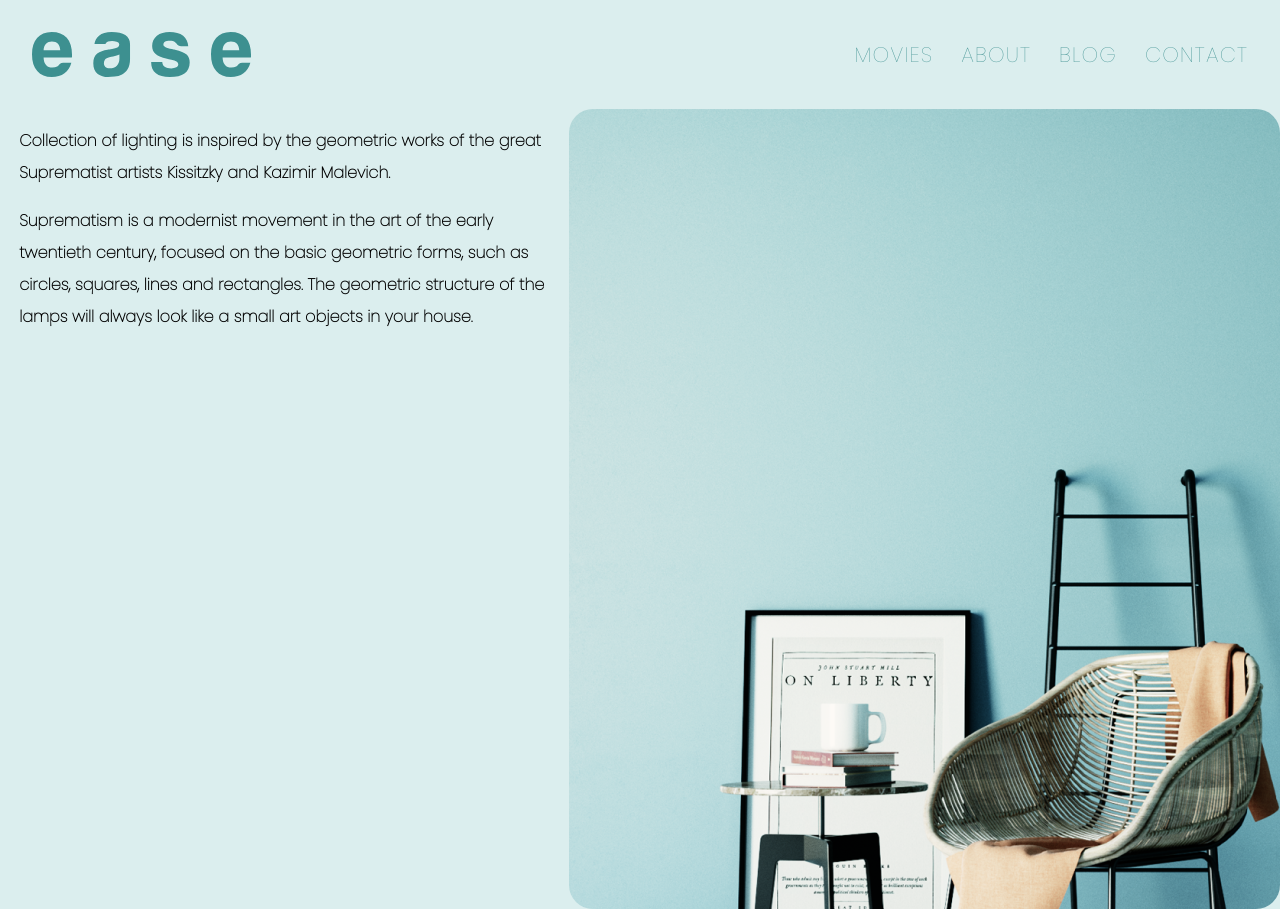
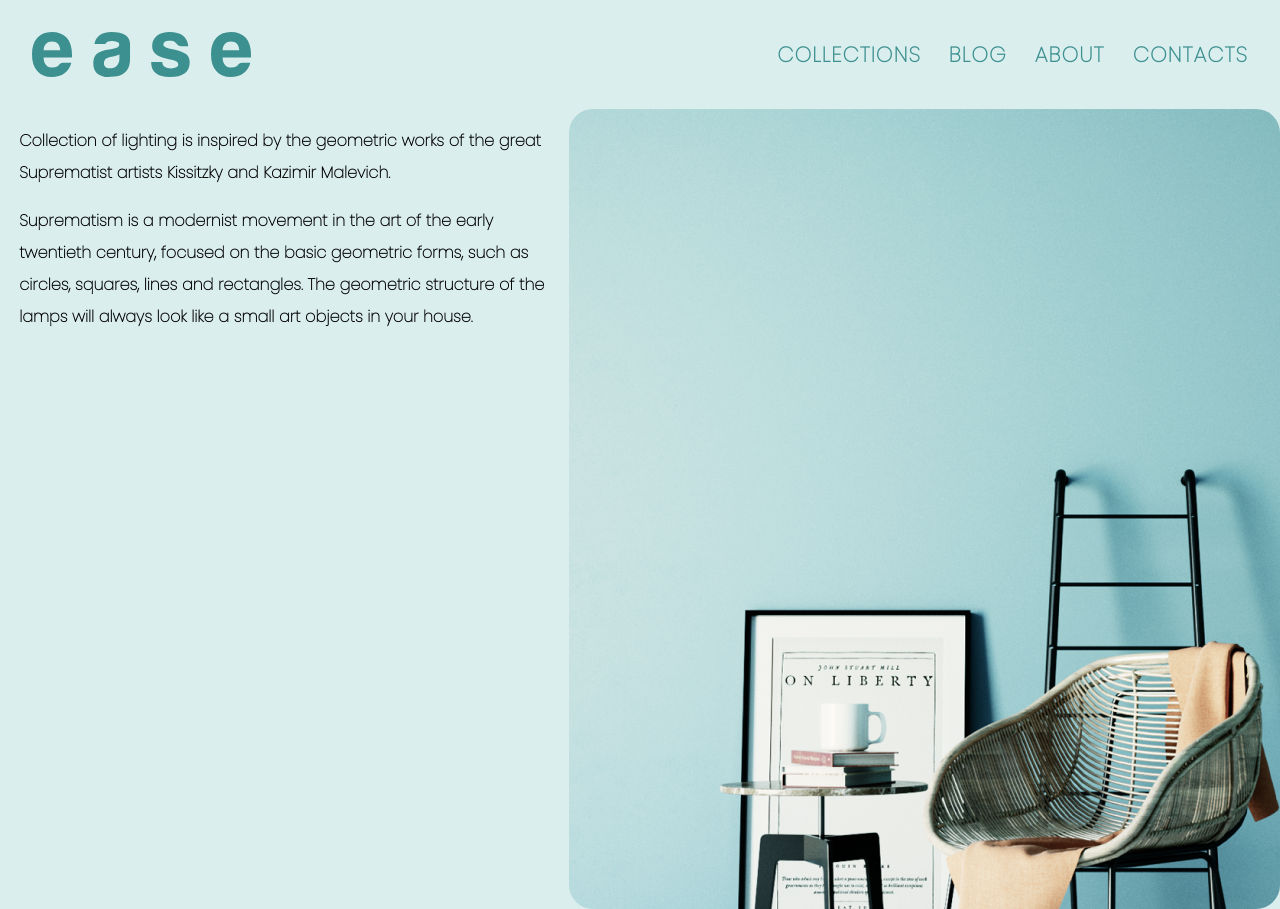
Before and after one commit to weck0/ease, a React (Create React App) app: page / in a window 1280 px wide. Built offline with nearby package versions, Linux system fonts and the light colour scheme.

Commit message:
fixing header menu

```diff
--- a/src/Header.scss
+++ b/src/Header.scss
@@ -17,7 +17,7 @@
     a {
       font-family: "Poppins";
       font-style: normal;
-      font-weight: 400;
+      font-weight: 600;
       font-size: 21px;
       line-height: 133.84%;
       /* or 28px */
--- a/src/Header.tsx
+++ b/src/Header.tsx
@@ -6,16 +6,16 @@ function Header() {
       <img src="/ease.svg" alt="logo" />
       <ul>
         <li>
-          <a href="#">Movies</a>
+          <a href="#">Collections</a>
+        </li>
+        <li>
+          <a href="#">Blog</a>
         </li>
         <li>
           <a href="#">About</a>
         </li>
         <li>
-          <a href="#">Blog</a>
-        </li>
-        <li>
-          <a href="#">Contact</a>
+          <a href="#">Contacts</a>
         </li>
       </ul>
     </div>
```
